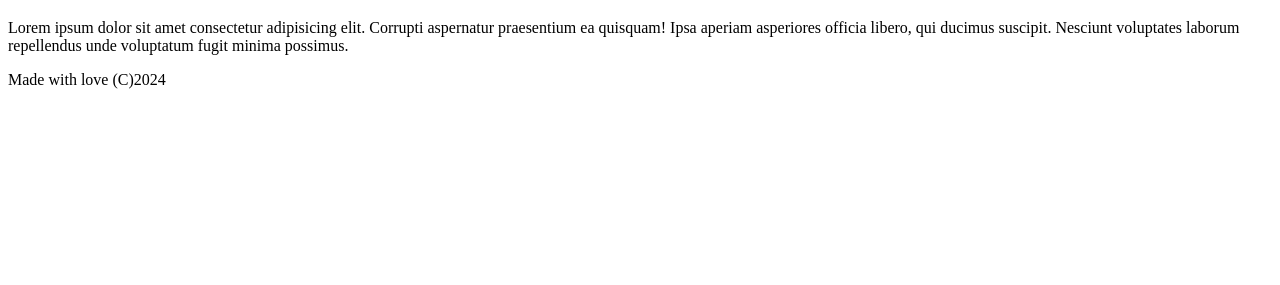
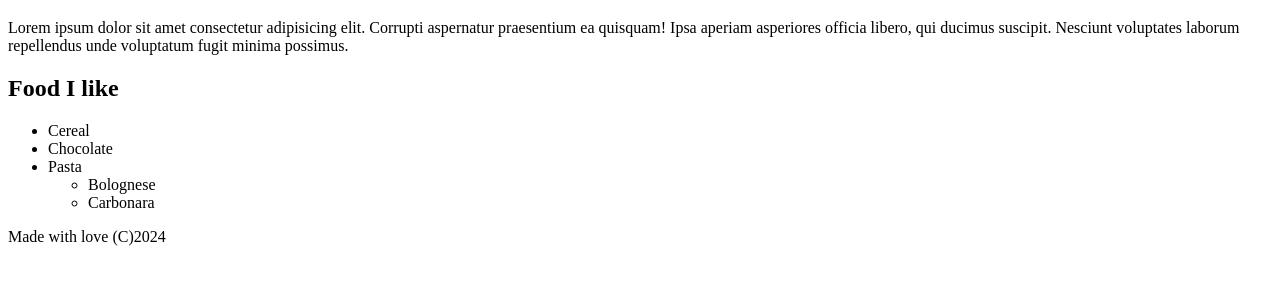
Before and after one commit to MarijaAnnaBasa/DIP221-Web-dev-2024, a plain HTML site: page index.html in a window 1280 px wide. Shown: the part 61-346 px from the top of the page. Drawn offline with Linux system fonts and the light colour scheme.

Commit message:
index.html

```diff
--- a/index.html
+++ b/index.html
@@ -8,6 +8,17 @@
 <body>
     <h1>Out February 16th Page</h1>
     <p>Lorem ipsum dolor sit amet consectetur adipisicing elit. Corrupti aspernatur praesentium ea quisquam! Ipsa aperiam asperiores officia libero, qui ducimus suscipit. Nesciunt voluptates laborum repellendus unde voluptatum fugit minima possimus.</p>
+    <h2>Food I like</h2>
+    <ul>
+    <li>Cereal</li>
+    <li>Chocolate</li>
+    <li>Pasta
+        <ul>
+            <li>Bolognese</li>
+            <li>Carbonara</li>
+        </ul>
+    </li>
+</ul>
 <footer>Made with love (C)2024</footer>
 </body>
 </html>
```
